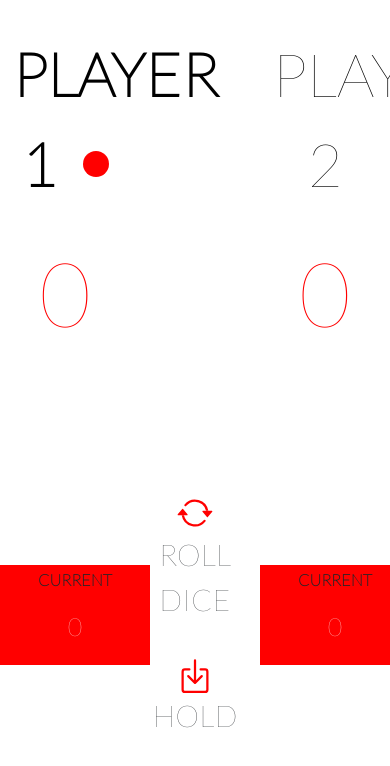
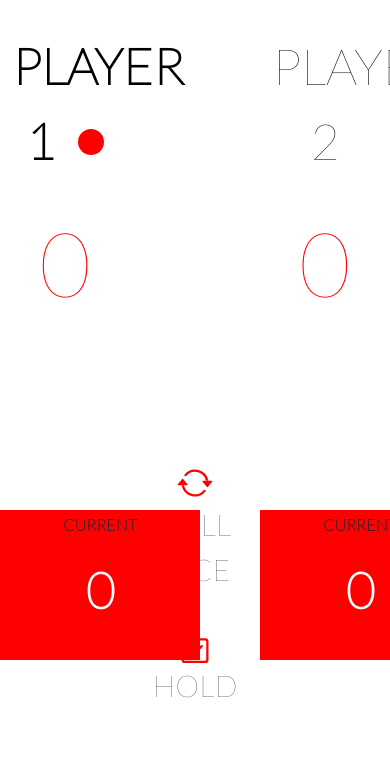
Before and after one commit to aimedisset/Jeu-, a plain HTML site: page index.html in a window 390 px wide. Shown: the part 64-830 px from the top of the page. Drawn offline with Linux system fonts and the light colour scheme.

Commit message:
optimisation du css et break point responsive

```diff
--- a/css/style.css
+++ b/css/style.css
@@ -17,13 +17,37 @@
 
 
 
+
+
  /* classe d'affichage joueur 1 et 2*/
   .afficheJoueur {
       width: 100%;
       text-align: center;
 
     }
+ /* affichage du joueur quand ce dernier n'a pas la main*/
+  .afficheJoueurFalse {
+    font-size:60px;
+    font-weight : 100;
+    color:black;
+    font-family:'Lato',cursive;
+    vertical-align: middle;
+  }
 
+/*affichage du joueur quand il a la main */
+  .afficheJoueurTrue {
+          font-size:60px;
+          font-weight : 900;
+          color:black;
+          font-family:'Lato',cursive;
+          vertical-align: middle;
+  }
+  /* propriétés de la puce quand le joueur a la main */
+  .puce {
+    color : red;
+    font-weight: 900;
+    vertical-align:middle;
+  }
 
 
 
@@ -53,6 +77,14 @@
     background-color: red;
     padding-top : 2%;
     vertical-align: middle;
+}
+
+.currentText {
+  color : white;
+  text-align : center;
+  font-family: 'Lato',cursive;
+  font-size: 25px;
+  font-weight :bolder;
 }
 
 /* classe du HOLD */
@@ -126,3 +158,24 @@
       transform : translateX(0px);
   }
 }
+/* break point pour les téléphones portables et petit écran afin d'améliorer l'utilisation */
+@media(max-width : 992px){
+     .currentText {
+      font-size: 50px;
+     }
+     .afficheJoueurFalse {
+      font-size: 50px;
+     }
+     .afficheJoueurTrue {
+      font-size : 50px;
+     }
+        /* Class permettant de centrer une div dans une div pour les current score*/
+  .current {
+
+    width: 200px;
+    height: 150px;
+
+}
+
+
+}
--- a/index.html
+++ b/index.html
@@ -36,7 +36,7 @@
       <!--Affichage joueur 1 avec id de jeton pour donner la main-->
         <div class="col-4 afficheJoueur">
 
-            <p id="jeton1"><span style="font-size:60px; font-weight : 900; color:black; font-family:'Lato',cursive;vertical-align: middle;">PLAYER 1&nbsp;&nbsp;</span><span style="color : red; font-weight: 900; vertical-align:middle;"> <svg xmlns="http://www.w3.org/2000/svg" width="26" height="26" fill="currentColor" class="bi bi-circle-fill" viewBox="0 0 16 16">
+            <p id="jeton1"><span class="afficheJoueurTrue">PLAYER 1&nbsp;&nbsp;</span><span class="puce"> <svg xmlns="http://www.w3.org/2000/svg" width="26" height="26" fill="currentColor" class="bi bi-circle-fill" viewBox="0 0 16 16">
               <circle cx="8" cy="8" r="8"/>
             </svg></span></p>
 
@@ -50,7 +50,7 @@
        </div>
       <!--Affichage joueur 2-->
        <div class="col-4 afficheJoueur">
-        <p id="jeton2"><span style="font-size:60px; font-weight : 100; color:black; font-family:'Lato',cursive;vertical-align: middle;">PLAYER 2</span></p>
+        <p id="jeton2"><span class="afficheJoueurFalse">PLAYER 2</span></p>
 
 
      </div>
@@ -75,7 +75,7 @@
       <div class="col-4" style ="position :relative;">
         <div class="current text-center">
           <p style="font-family: 'Lato', cursive; font-weight: 900;">CURRENT</p>
-          <p id="scoreCurrent1" style="color : white; text-align : center; font-family: 'Lato',cursive; font-size: 25px;">0</p>
+          <p id="scoreCurrent1" class="currentText">0</p>
 
         </div>
       </div>
@@ -99,7 +99,7 @@
       <div class="col-4" style ="position :relative;">
         <div class="current text-center">
           <p style="font-family: 'Lato', cursive; font-weight: 900;">CURRENT</p>
-          <p id="scoreCurrent2" style="color : white; text-align : center; font-family: 'Lato',cursive; font-size: 25px;">0</p>
+          <p id="scoreCurrent2" class="currentText">0</p>
 
         </div>
       </div>
--- a/js/script.js
+++ b/js/script.js
@@ -25,15 +25,15 @@ const afficheDe = document.getElementById('de');
 const gagnant = document.getElementById('winner');
 
 // affect à circle l'icone point rouge de bootstrap pour visualiser quel joueur a la main
-const circle = ' <span style="color : red; font-weight: 900; vertical-align:middle;"> <svg xmlns="http://www.w3.org/2000/svg" width="26" height="26" fill="currentColor" class="bi bi-circle-fill" viewBox="0 0 16 16">'+
+const circle = ' <span class="puce"> <svg xmlns="http://www.w3.org/2000/svg" width="26" height="26" fill="currentColor" class="bi bi-circle-fill" viewBox="0 0 16 16">'+
 '<circle cx="8" cy="8" r="8"/>'+
 '</svg>';
 //affect aux variables d'affichage dans le DOM selon si le joueur a la main ou pas.
-const player1AfficheFalse = "<span style=\"font-size:60px; font-weight : 100; color:black; font-family:'Lato',cursive;vertical-align: middle;\">PLAYER 1</span>";
-const player1AfficheTrue = "<span style=\"font-size:60px; font-weight : 900; color:black; font-family:'Lato',cursive;vertical-align: middle;\">PLAYER 1&nbsp;&nbsp;</span>";
+const player1AfficheFalse = "<span class=\"afficheJoueurFalse\">PLAYER 1</span>";
+const player1AfficheTrue = "<span class=\"afficheJoueurTrue\">PLAYER 1&nbsp;&nbsp;</span>";
 
-const player2AfficheFalse = "<span style=\"font-size:60px; font-weight : 100; color:black; font-family:'Lato',cursive;vertical-align: middle;\">PLAYER 2</span>";
-const player2AfficheTrue = "<span style=\"font-size:60px; font-weight : 900; color:black; font-family:'Lato',cursive;vertical-align: middle;\">PLAYER 2&nbsp;&nbsp;</span>";
+const player2AfficheFalse = "<span class=\"afficheJoueurFalse\">PLAYER 2</span>";
+const player2AfficheTrue = "<span class=\"afficheJoueurTrue\">PLAYER 2&nbsp;&nbsp;</span>";
 
 
 
```
